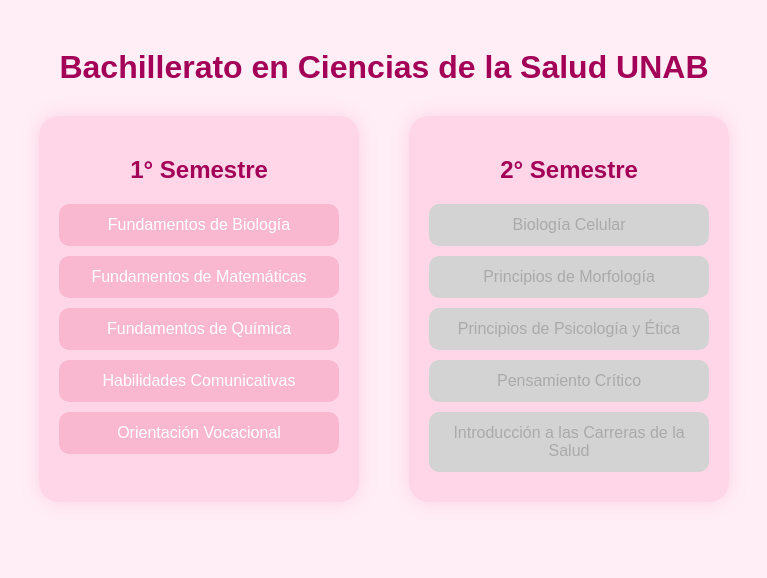
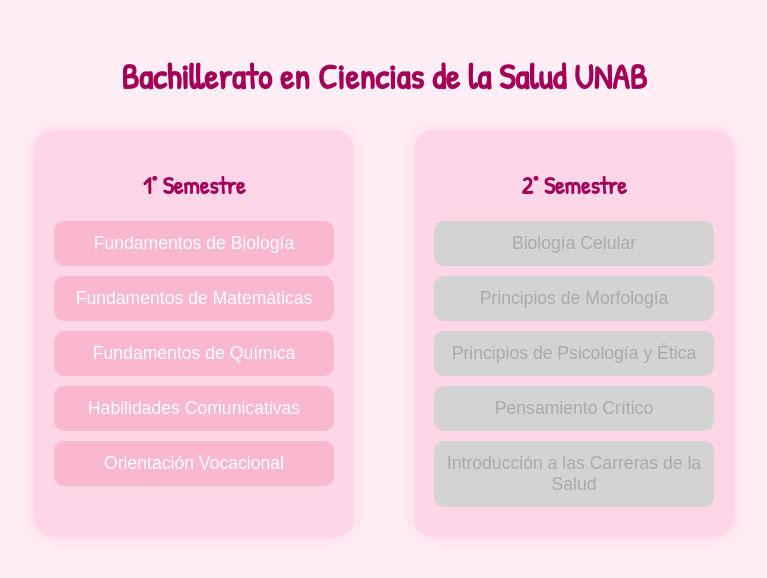
Before and after one commit to ibisstudies/Malla-Bachillerato-en-ciencias-de-la-salud, a plain HTML site: page index.html in a window 1280 px wide. Shown: the whole page, without its empty margins (256-1023 px from the left). Drawn offline with Linux system fonts and the light colour scheme.

Commit message:
Update style.css

```diff
--- a/style.css
+++ b/style.css
@@ -1,20 +1,21 @@
 body {
   background: #ffeef6;
-  font-family: 'Quicksand', sans-serif;
+  font-family: 'Patrick Hand', cursive;
   text-align: center;
   color: #a30058;
   padding: 20px;
 }
 
 h1 {
-  font-size: 2em;
+  font-size: 2.2em;
   margin-bottom: 30px;
+  color: #a30058;
 }
 
 .semesters {
   display: flex;
   justify-content: center;
-  gap: 50px;
+  gap: 60px;
   flex-wrap: wrap;
 }
 
@@ -28,6 +29,7 @@
 
 h2 {
   color: #a30058;
+  margin-bottom: 20px;
 }
 
 .course {
@@ -39,10 +41,9 @@
   color: #fff;
   border: none;
   border-radius: 10px;
-  font-size: 1em;
+  font-size: 1.1em;
   cursor: pointer;
   position: relative;
-  overflow: visible;
   transition: 0.3s;
 }
 
@@ -61,9 +62,8 @@
 .heart {
   position: absolute;
   color: white;
-  font-size: 12px;
-  pointer-events: none;
   animation: sparkle 0.8s ease-out;
+  font-size: 14px;
 }
 
 @keyframes sparkle {
```
